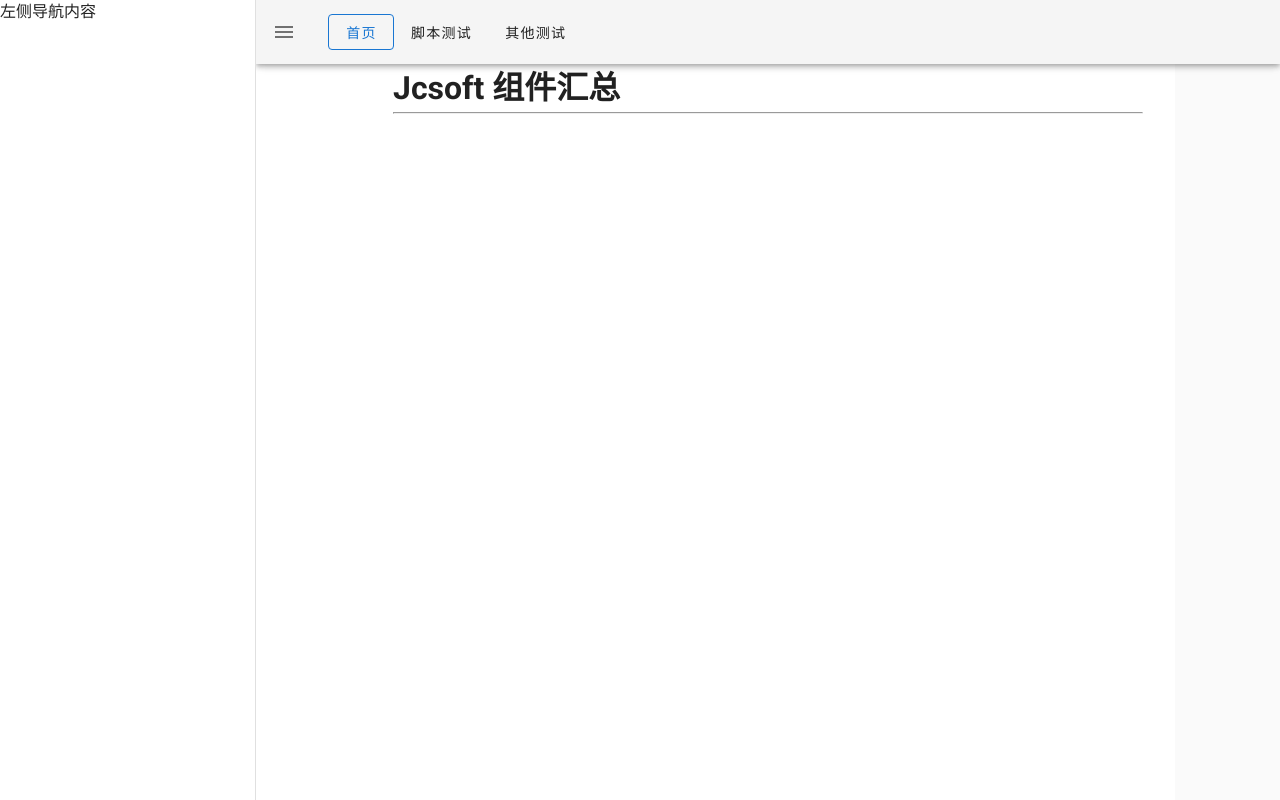
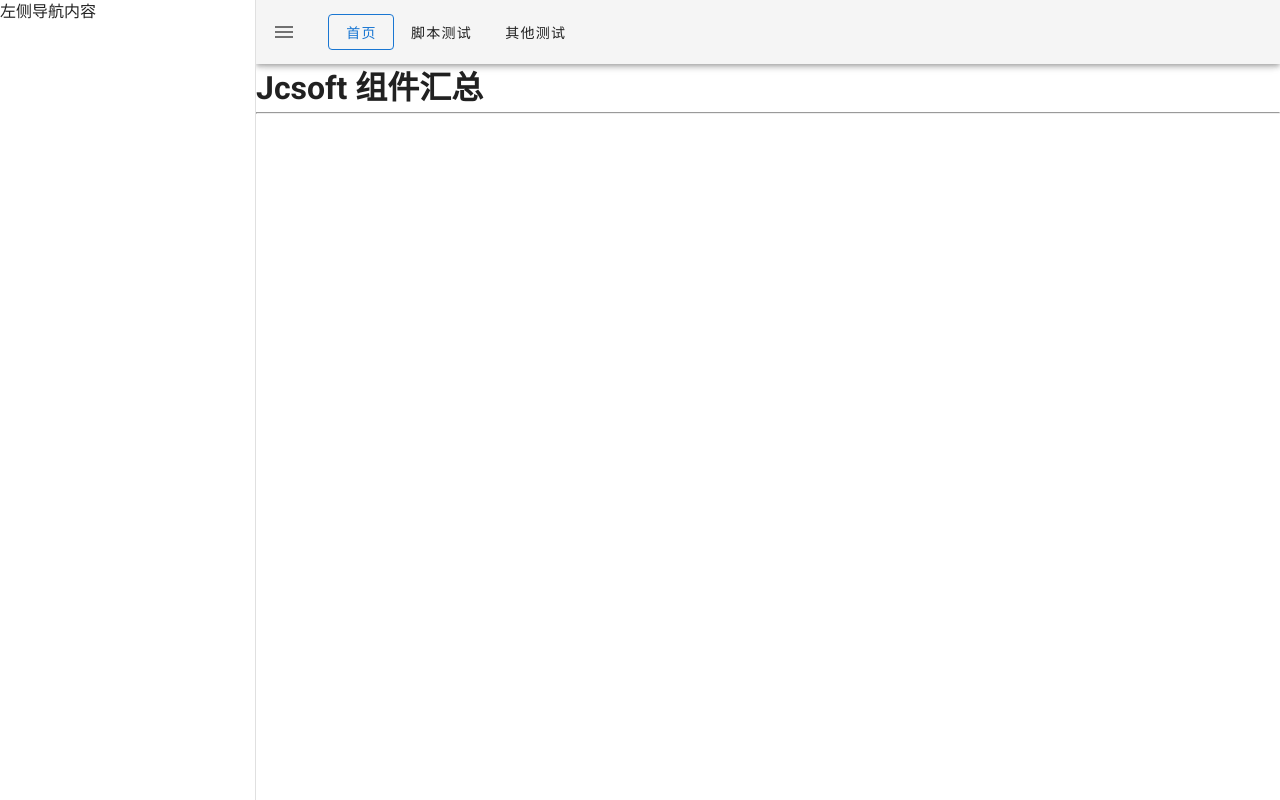
Before and after one commit to jcbowen/jcsoft, a Vue app: page / in a window 1280 px wide. Built offline with nearby package versions, Linux system fonts and the light colour scheme.

Commit message:
调整 样式

```diff
--- a/examples/App.vue
+++ b/examples/App.vue
@@ -34,10 +34,4 @@
   body {
     background-color: #fafafa;
   }
-
-  #app {
-    max-width: 99%;
-    width: 1080px;
-    margin: 0 auto;
-  }
 </style>
--- a/examples/views/index/index.vue
+++ b/examples/views/index/index.vue
@@ -1,7 +1,7 @@
 <template>
   <div class="index">
     <h1>Jcsoft 组件汇总</h1>
-        <hr>
+    <hr />
   </div>
 </template>
 <script>
@@ -12,17 +12,9 @@
         code: '',
       }
     },
-    created() {
-
-    },
-    mounted() {
-    },
+    created() {},
+    mounted() {},
     methods: {},
   }
 </script>
-<style lang="scss">
-.index {
-    margin: 0 auto;
-    max-width: 750px;
-}
-</style>
+<style lang="scss"></style>
```
Lines whose indentation alone changed are shown as unchanged.
